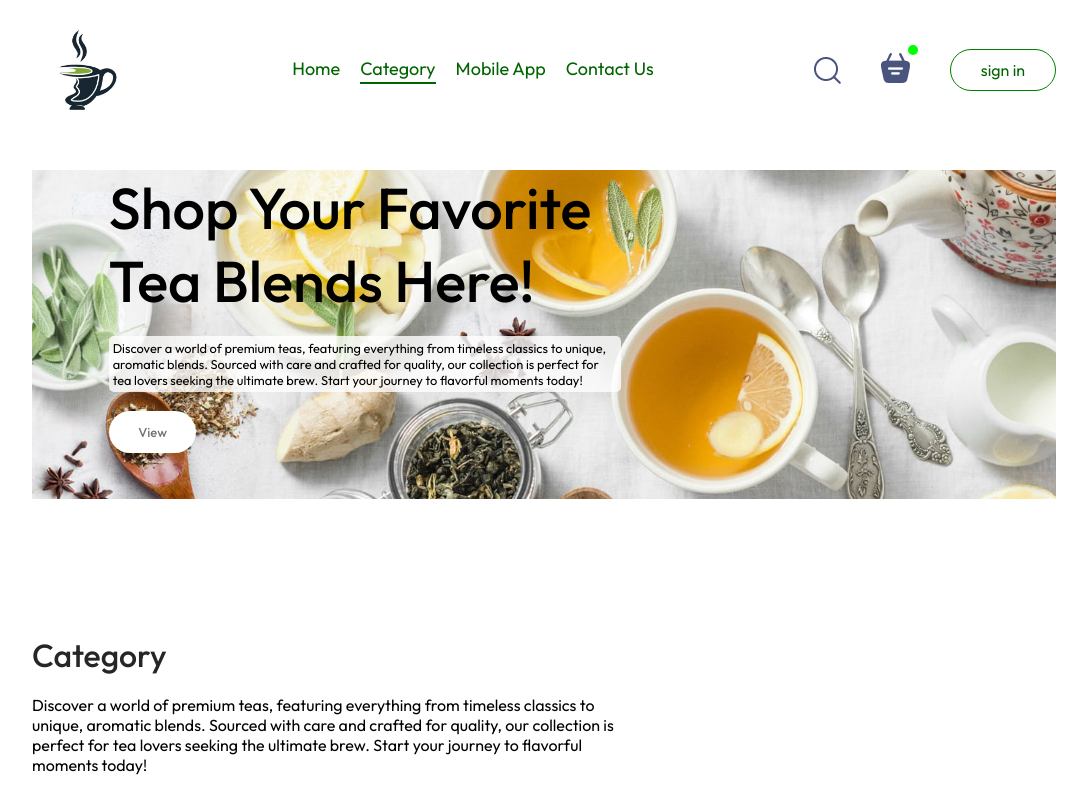
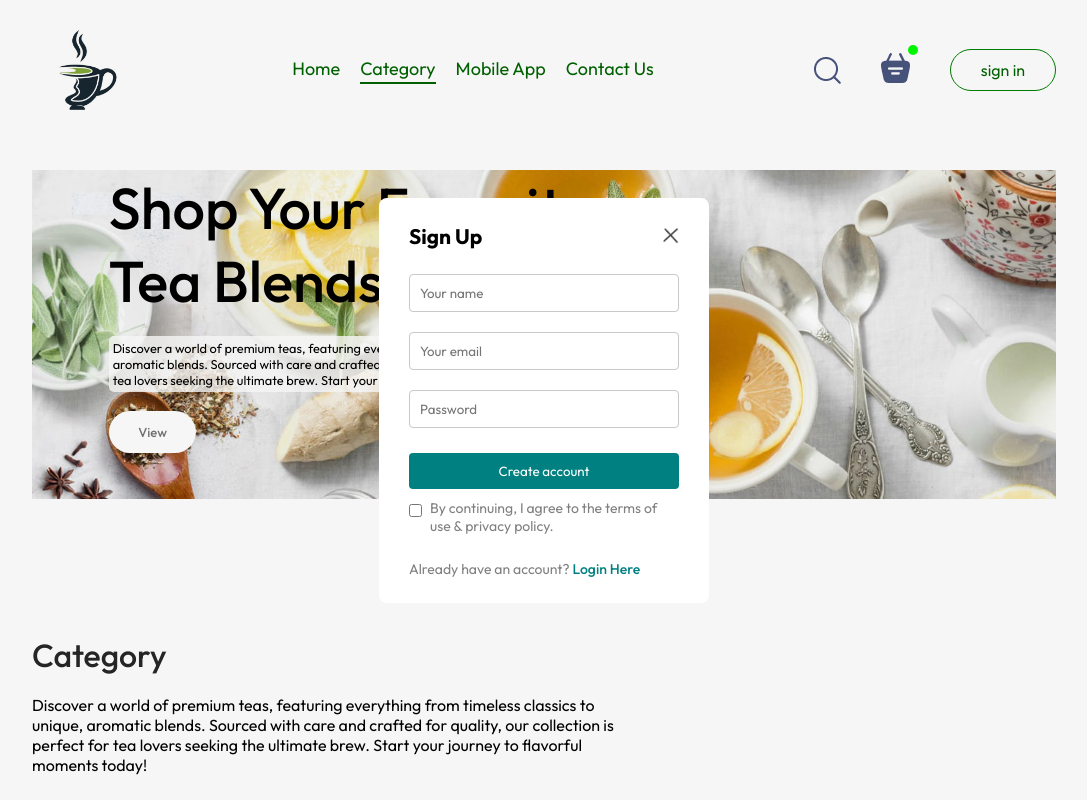
Before and after one commit to baochammm/Tea-Selling-Platform, a React (Vite) app in the folder frontend/: page / in a window 1280 px wide. Both pictures are taken after a click on the button "sign in". Shown: the top 800 px of the page, without its empty margins (96-1183 px from the left). Built offline with nearby package versions, Linux system fonts and the light colour scheme.

Commit message:
Signup/Login

```diff
--- a/frontend/src/App.jsx
+++ b/frontend/src/App.jsx
@@ -1,26 +1,29 @@
-import React from 'react'
-import Navbar from './components/Navbar/Navbar'
-import { Route, Routes } from 'react-router-dom'
-import Home from './pages/Home/Home'
-import Cart from './pages/Cart/Cart'
-import PlaceOrder from './pages/PlaceOrder/PlaceOrder'
-import Footer from './components/Footer/Footer'
+import React, { useState } from "react";
+import Navbar from "./components/Navbar/Navbar";
+import { Route, Routes } from "react-router-dom";
+import Home from "./pages/Home/Home";
+import Cart from "./pages/Cart/Cart";
+import PlaceOrder from "./pages/PlaceOrder/PlaceOrder";
+import Footer from "./components/Footer/Footer";
+import LoginPopup from "./components/LoginPopup/LoginPopup";
 
 const App = () => {
+  const [showLogin, setShowLogin] = useState(false);
+
   return (
     <>
-      <div className='app'>
-        <Navbar />
+      {showLogin ? <LoginPopup /> : <></>}
+      <div className="app">
+        <Navbar setShowLogin={setShowLogin} />
         <Routes>
-          < Route path='/' element={<Home/>} />
-          <Route path='/cart' element={<Cart/>} />
-          <Route path='/order' element={<PlaceOrder/>} />
+          <Route path="/" element={<Home />} />
+          <Route path="/cart" element={<Cart />} />
+          <Route path="/order" element={<PlaceOrder />} />
         </Routes>
       </div>
       <Footer />
     </>
+  );
+};
 
-  )
-}
-
-export default App
+export default App;
--- /dev/null
+++ b/frontend/src/components/LoginPopup/LoginPopup.css
@@ -0,0 +1,64 @@
+.login-popup{
+    position: absolute;
+    z-index: 1;
+    width: 100%;
+    height: 100%;
+    background-color: #00000009;
+    display: grid
+}
+.login-popup-container{
+    place-self: center;
+    width: max(23vw, 330px);
+    color: #808080;
+    background-color: white;
+    display: flex;
+    flex-direction: column;
+    gap: 25px;
+    padding: 25px 30px;
+    border-radius: 8px;
+    font-size: 14px;
+    animation: fadeIn 0.5s;
+}
+.login-popup-title{
+    display: flex;
+    justify-content: space-between;
+    align-items: center;
+    color: black;
+}
+.login-popup-title img{
+    width: 16px;
+    cursor: pointer;
+}
+.login-popup-inputs{
+    display: flex;
+    flex-direction: column;
+    gap: 20px;
+}
+.login-popup-inputs input{
+    outline: none;
+    border: 1px solid #c9c9c9;
+    padding: 10px;
+    border-radius: 4px;
+}
+.login-popup-container button{
+    border: none;
+    padding: 10px;
+    border-radius: 4px;
+    color: white;
+    background-color: teal;
+    cursor: pointer;
+}
+.login-popup-condition{
+    display: flex;
+    align-items: start;
+    gap: 8px;
+    margin-top: -15px;
+}
+.login-popup-condition input{
+    margin-top: 5px;
+}
+.login-popup p span{
+    color: teal;
+    font-weight: 500;
+    cursor: pointer;
+}
--- /dev/null
+++ b/frontend/src/components/LoginPopup/LoginPopup.jsx
@@ -0,0 +1,52 @@
+import React, { useState } from "react";
+import "./LoginPopup.css";
+import { assets } from "../../assets/assets";
+
+const LoginPopup = ({ setShowLogin }) => {
+  const [currentState, setCurrentState] = useState("Sign Up");
+
+  return (
+    <div className="login-popup">
+      <form className="login-popup-container">
+        <div className="login-popup-title">
+          <h2>{currentState}</h2>
+          <img
+            onClick={() => setShowLogin(false)}
+            src={assets.cross_icon}
+            alt=""
+          />
+        </div>
+        <div className="login-popup-inputs">
+          {currentState === "Login" ? (
+            <></>
+          ) : (
+            <input type="text" placeholder="Your name" required />
+          )}
+
+          <input type="email" placeholder="Your email" required />
+          <input type="password" placeholder="Password" required />
+        </div>
+        <button>
+          {currentState === "Sign Up" ? "Create account" : "Login"}
+        </button>
+        <div className="login-popup-condition">
+          <input type="checkbox" required />
+          <p>By continuing, I agree to the terms of use & privacy policy.</p>
+        </div>
+        {currentState === "Login" ? (
+          <p>
+            Create a new account?{" "}
+            <span onClick={() => setCurrentState("Sign Up")}>Click here</span>
+          </p>
+        ) : (
+          <p>
+            Already have an account?{" "}
+            <span onClick={() => setCurrentState("Login")}>Login Here</span>
+          </p>
+        )}
+      </form>
+    </div>
+  );
+};
+
+export default LoginPopup;
--- a/frontend/src/components/Navbar/Navbar.jsx
+++ b/frontend/src/components/Navbar/Navbar.jsx
@@ -1,19 +1,38 @@
-import React, { useState } from 'react'
-import './Navbar.css'
-import { assets } from '../../assets/assets'
+import React, { useState } from "react";
+import "./Navbar.css";
+import { assets } from "../../assets/assets";
 
-const Navbar = () => {
-
-    const [menu,setMenu] = useState("Category");
+const Navbar = ({ setShowLogin }) => {
+  const [menu, setMenu] = useState("Category");
 
   return (
-    <div className='navbar'>
+    <div className="navbar">
       <img src={assets.logo} alt="" className="logo" />
       <ul className="navbar-menu">
-            <li onClick={()=>setMenu("Home")} className={menu==="Home"?"active":""}>Home</li>
-            <li onClick={()=>setMenu("Category")} className={menu==="Category"?"active":""}>Category</li>
-            <li onClick={()=>setMenu("Mobile App")} className={menu==="Mobile App"?"active":""}>Mobile App</li>
-            <li onClick={()=>setMenu("Contact Us")} className={menu==="Contact Us"?"active":""}>Contact Us</li>
+        <li
+          onClick={() => setMenu("Home")}
+          className={menu === "Home" ? "active" : ""}
+        >
+          Home
+        </li>
+        <li
+          onClick={() => setMenu("Category")}
+          className={menu === "Category" ? "active" : ""}
+        >
+          Category
+        </li>
+        <li
+          onClick={() => setMenu("Mobile App")}
+          className={menu === "Mobile App" ? "active" : ""}
+        >
+          Mobile App
+        </li>
+        <li
+          onClick={() => setMenu("Contact Us")}
+          className={menu === "Contact Us" ? "active" : ""}
+        >
+          Contact Us
+        </li>
       </ul>
       <div className="navbar-right">
         <img src={assets.search_icon} alt="" />
@@ -21,10 +40,10 @@
           <img src={assets.basket_icon} alt="" />
           <div className="dot"></div>
         </div>
-            <button>sign in</button>
+        <button onClick={() => setShowLogin(true)}>sign in</button>
       </div>
     </div>
-  )
-}
+  );
+};
 
-export default Navbar
+export default Navbar;
```
Lines whose indentation alone changed are shown as unchanged.
